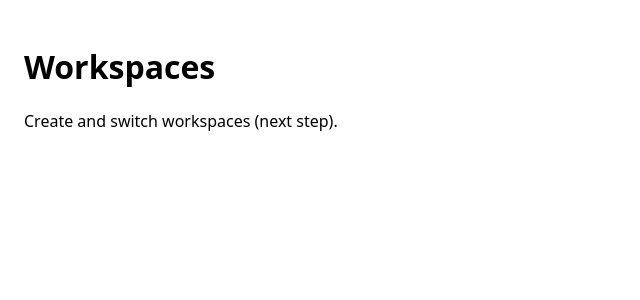
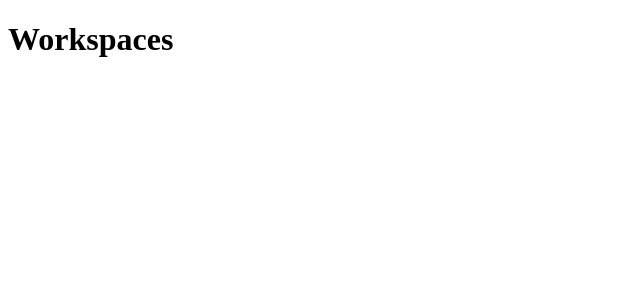
Before and after one commit to rsantiago76/saas-team-project-hub, a Next.js app: page /workspaces in a window 1280 px wide. Shown: the top 300 px of the page, without its empty margins (0-640 px from the left). Built offline with nearby package versions, Linux system fonts and the light colour scheme.

Commit message:
Add files via upload

```diff
--- a/app/layout.tsx
+++ b/app/layout.tsx
@@ -1,12 +1 @@
-export const metadata = {
-  title: "SaaS Team Project Hub",
-  description: "Multi-tenant SaaS on AWS Amplify Gen 2",
-};
-
-export default function RootLayout({ children }: { children: React.ReactNode }) {
-  return (
-    <html lang="en">
-      <body style={{ margin: 0, fontFamily: "system-ui" }}>{children}</body>
-    </html>
-  );
-}
+export default function Layout({children}:{children:React.ReactNode}){return <html><body>{children}</body></html>}
--- a/app/workspaces/page.tsx
+++ b/app/workspaces/page.tsx
@@ -1,9 +1 @@
-"use client";
-export default function WorkspacesPage() {
-  return (
-    <main style={{ padding: 24 }}>
-      <h1>Workspaces</h1>
-      <p>Create and switch workspaces (next step).</p>
-    </main>
-  );
-}
+export default function Workspaces(){return <h1>Workspaces</h1>}
--- a/next.config.mjs
+++ b/next.config.mjs
@@ -1,6 +1 @@
-/** @type {import('next').NextConfig} */
-const nextConfig = {
-  eslint: { ignoreDuringBuilds: true },
-  typescript: { ignoreBuildErrors: true },
-};
-export default nextConfig;
+export default { eslint:{ignoreDuringBuilds:true}, typescript:{ignoreBuildErrors:true} };
--- a/package.json
+++ b/package.json
@@ -10,7 +10,8 @@
     "next": "14.2.35",
     "react": "^18.3.1",
     "react-dom": "^18.3.1",
-    "aws-amplify": "^6"
+    "aws-amplify": "^6",
+    "@aws-amplify/ui-react": "^6"
   },
   "devDependencies": {
     "typescript": "^5.3.3",
```
Also changed, not shown: app/page.tsx (+1 -9 lines), tsconfig.json (+4 -11 lines), next-env.d.ts, 1 other file (tests, documents, lock files or other folders).
